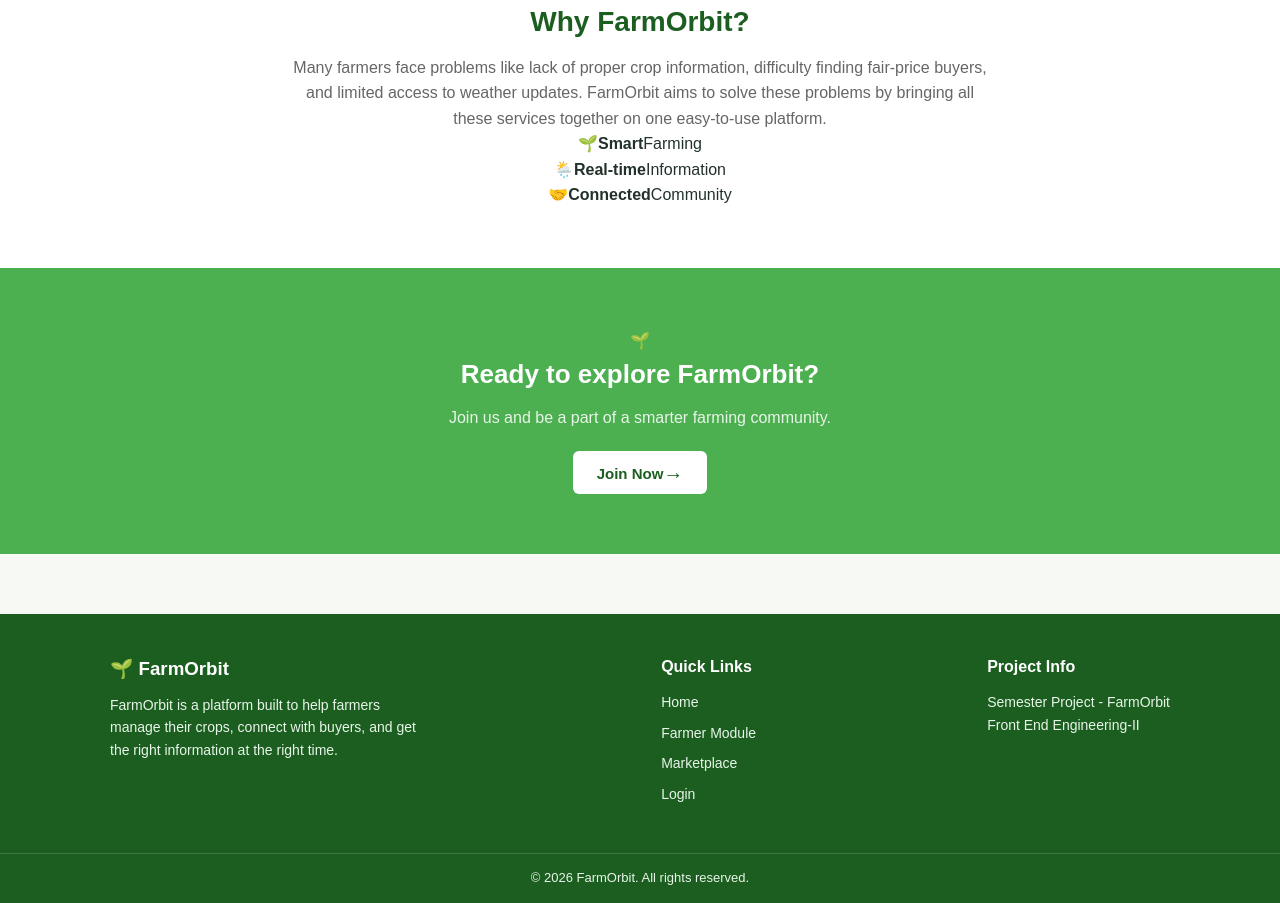
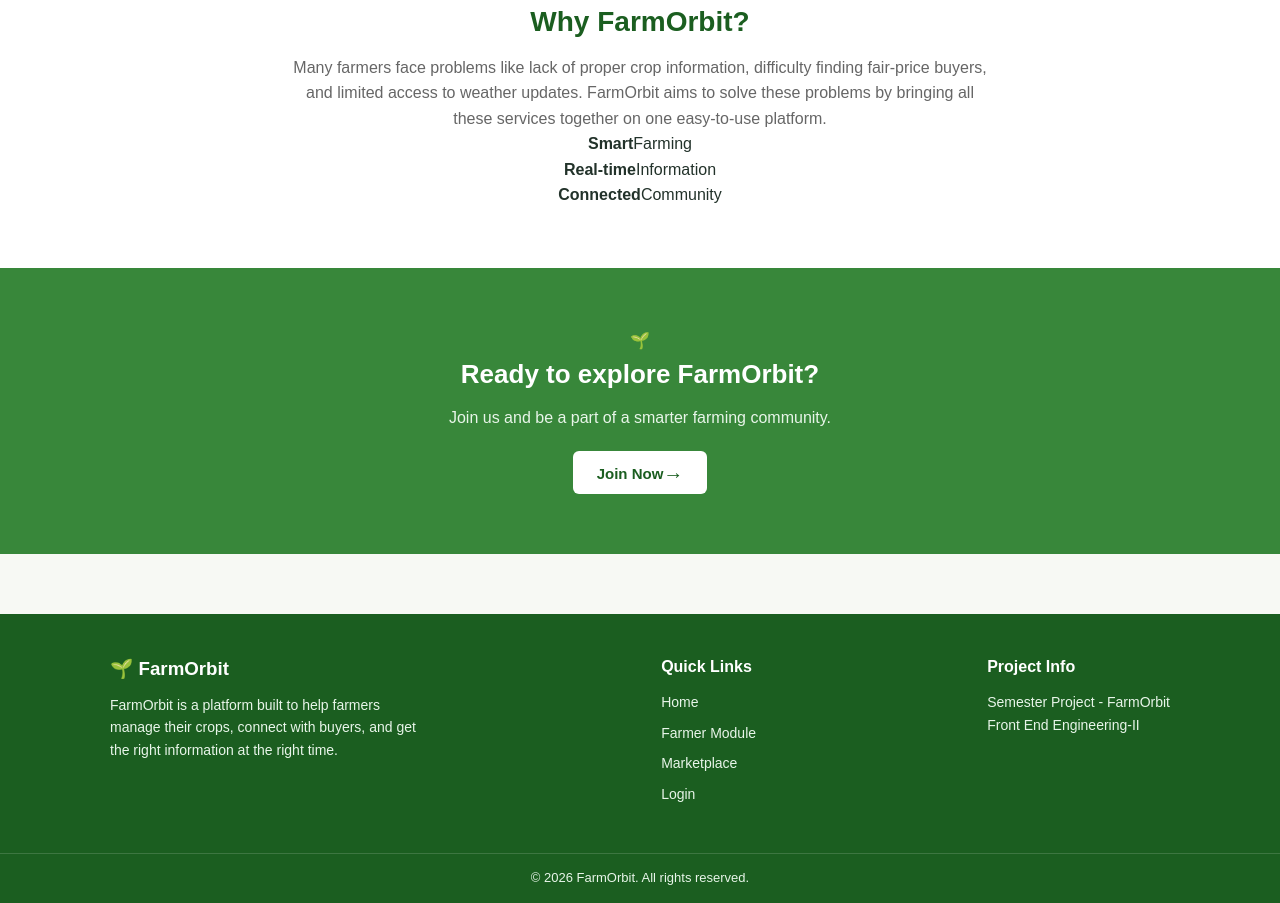
Before and after one commit to kalraananya2007-source/FarmOrbit, a React (Vite) app: page / in a window 1280 px wide. Shown: the part 1320-2223 px from the top of the page. Built offline with nearby package versions, Linux system fonts and the light colour scheme.

Commit message:
Update project changes

```diff
--- a/src/pages/Home.css
+++ b/src/pages/Home.css
@@ -593,7 +593,7 @@
 ================================ */
 
 .cta {
-  background-color: #4caf50;
+  background-color: #38873a;
 
   color: #ffffff;
 
--- a/src/pages/Home.jsx
+++ b/src/pages/Home.jsx
@@ -180,19 +180,19 @@ function Home() {
           <div className="about-stats">
 
             <div className="stat">
-              <span className="stat-icon">🌱</span>
+              <span className="stat-icon"></span>
               <strong>Smart</strong>
               <span>Farming</span>
             </div>
 
             <div className="stat">
-              <span className="stat-icon">🌦️</span>
+              <span className="stat-icon"></span>
               <strong>Real-time</strong>
               <span>Information</span>
             </div>
 
             <div className="stat">
-              <span className="stat-icon">🤝</span>
+              <span className="stat-icon"></span>
               <strong>Connected</strong>
               <span>Community</span>
             </div>
```
